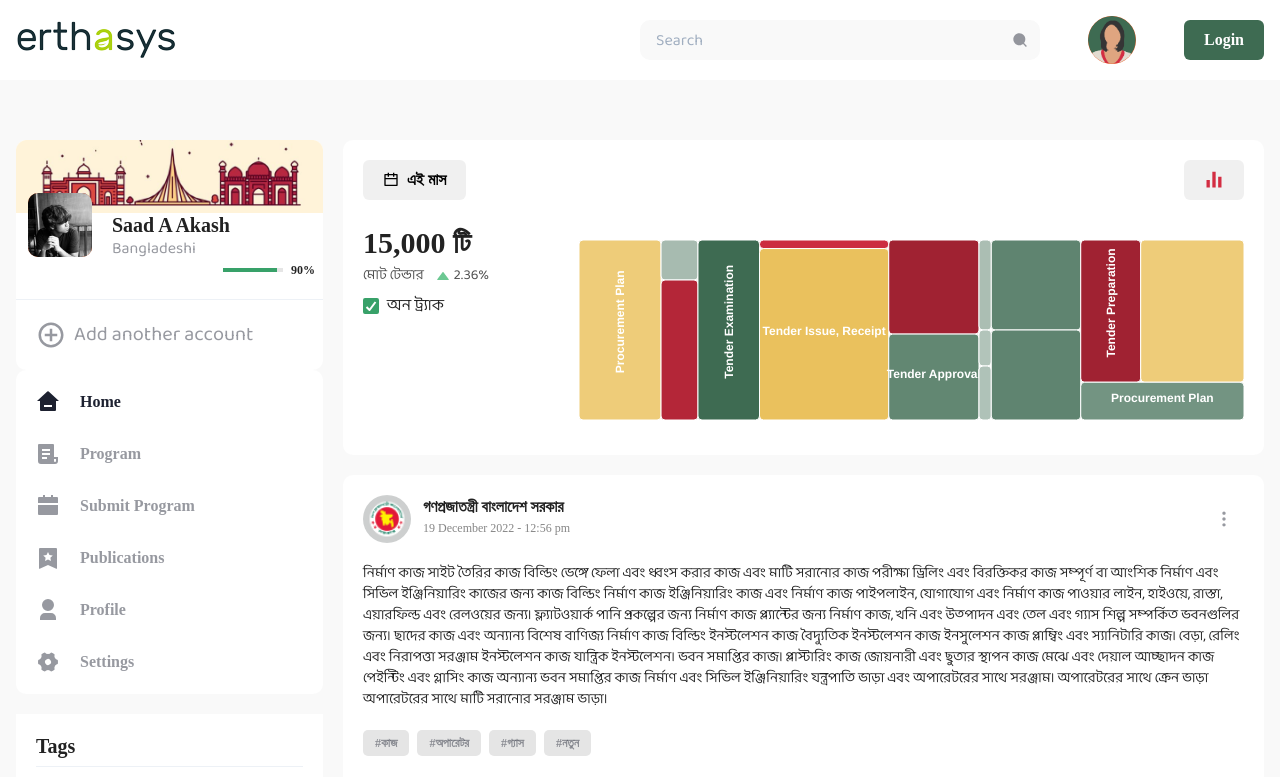
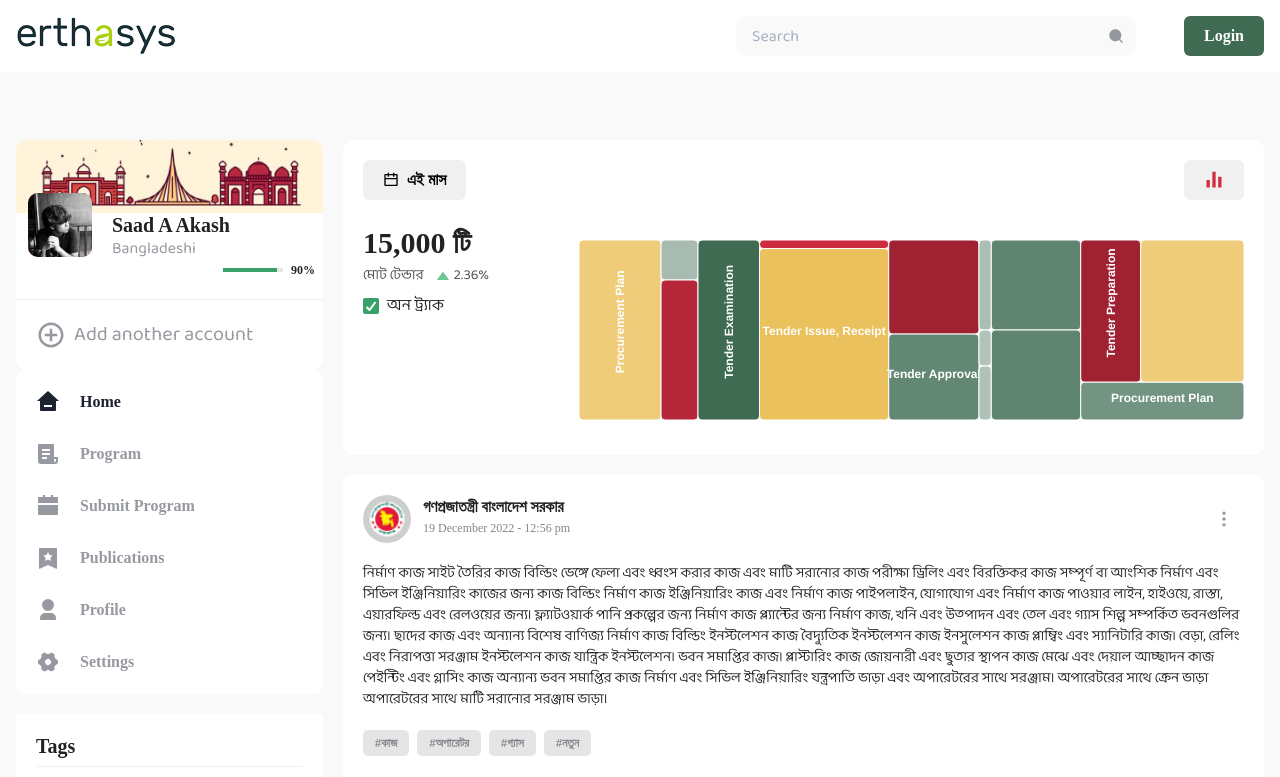
Before and after one commit to leveorxyz/erthasys-catalyst, a Next.js app: page / in a window 1280 px wide. Shown: the top 777 px of the page. Built offline with nearby package versions, Linux system fonts and the light colour scheme; a web font is replaced by a local one.

Commit message:
fix(nav): remove avatar without user

```diff
--- a/components/Layout/Header.tsx
+++ b/components/Layout/Header.tsx
@@ -95,8 +95,7 @@ const Header = () => {
                     border="none"
                   />
                 </InputGroup>
-
-                <Avatar name="User" src="/images/user-avatar.png" />
+                {user && <Avatar name="User" src="/images/user-avatar.png" />}
                 {user ? (
                   <Button
                     background="brand.100"
```
